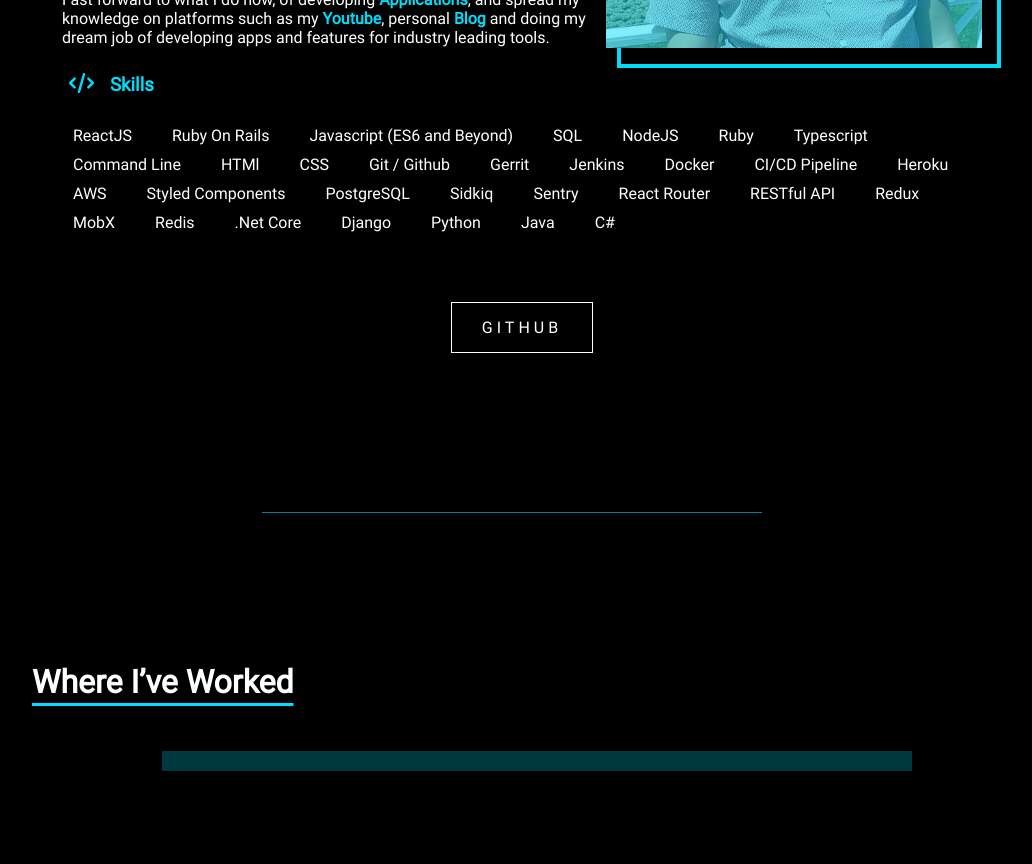
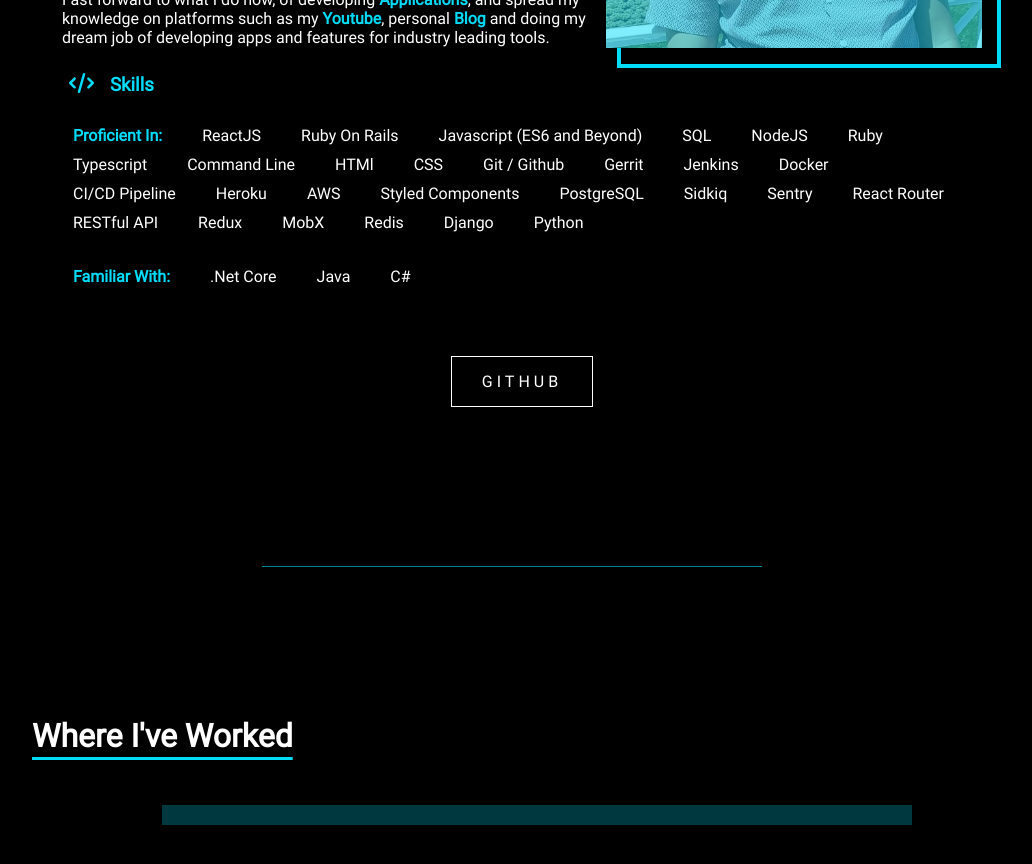
Before and after one commit to henry-doan/hd-site3.0, a React (Create React App) app: page / in a window 1280 px wide. Shown: the part 1180-2044 px from the top of the page, without its empty margins (188-1220 px from the left). Built offline with nearby package versions, Linux system fonts and the light colour scheme.

Commit message:
update skills

```diff
--- a/src/components/home/About.js
+++ b/src/components/home/About.js
@@ -2,9 +2,10 @@ import { faBriefcase, faCode, faLocationDot } from "@fortawesome/free-solid-svg-
 
 import Avatar from '../../images/hdAvatar.jpeg';
 import { AboutContainer, AboutLeft, AboutLink, AboutMainIcon, AboutOutSourceLink, AboutPara, AboutRight, AboutSec, AboutTitle, AvatarImg, AvatarImgContainer, AvatarSec, BtnContainer, DateIcon, DateSec, NameTitle, SkillsSec } from "../styled/aboutStyles";
-import { ProjSkill, ProjSkills } from '../styled/projStyles';
+import { ProjSkill, ProjSkills, ProjSkillTitle } from '../styled/projStyles';
 import { BottomBtn, HBtn, LtBtn, RtBtn, TopBtn } from '../styled/sharedStyles';
-import skills from './Skills';
+import KnowSkills from './KnowSkills';
+import FamiliarSkills from './FamiliarSkills';
 
 const About = () => (
   <AboutContainer>
@@ -47,7 +48,10 @@ const About = () => (
         Skills
       </AboutTitle>
       <ProjSkills>
-        { skills.map( tool => <ProjSkill key={tool}>{tool}</ProjSkill>)}
+        <ProjSkillTitle>Proficient in:</ProjSkillTitle> { KnowSkills.map( tool => <ProjSkill key={tool}>{tool}</ProjSkill>)}
+      </ProjSkills>
+      <ProjSkills>
+        <ProjSkillTitle>Familiar with:</ProjSkillTitle> { FamiliarSkills.map( tool => <ProjSkill key={tool}>{tool}</ProjSkill>)}
       </ProjSkills>
     </SkillsSec>
     <BtnContainer>
--- /dev/null
+++ b/src/components/home/FamiliarSkills.js
@@ -0,0 +1,7 @@
+const FamiliarSkills = [
+  ".Net Core",
+  "Java",
+  "C#",
+]
+
+export default FamiliarSkills;
--- a/src/components/home/Home.js
+++ b/src/components/home/Home.js
@@ -23,7 +23,7 @@ const Home = () => (
 			</Fade>
 			<Line />
 			<Flip top>
-				<HomeTitle>Where I’ve Worked</HomeTitle>
+				<HomeTitle>Where I've Worked</HomeTitle>
 			</Flip>
 			<Fade left>
 				<Work />
--- a/src/components/home/Skills.js
+++ b/src/components/home/KnowSkills.js
@@ -1,4 +1,4 @@
-const skills = [
+const KnowSkills = [
   "ReactJS",
   "Ruby On Rails",
   "Javascript (ES6 and Beyond)",
@@ -25,11 +25,8 @@ const skills = [
   "Redux",
   "MobX",
   "Redis",
-  ".Net Core",
   "Django",
   "Python",
-  "Java",
-  "C#",
 ]
 
-export default skills;
+export default KnowSkills;
--- a/src/components/styled/projStyles.js
+++ b/src/components/styled/projStyles.js
@@ -246,3 +246,10 @@ export const HomeProjPara = styled.p`
     padding: 16px;
   }
 `
+
+export const ProjSkillTitle = styled.p`
+  margin: 5px 20px;
+  color: #00DCF9;
+  font-weight: 900;
+  text-transform: capitalize;
+`
```
